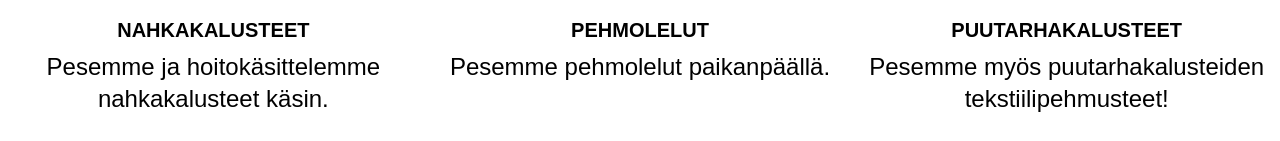
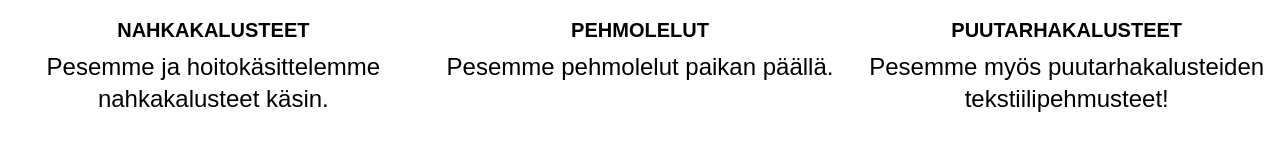
Before and after one commit to mankki/PesuPlus3, a React (Create React App) app: page / in a window 1280 px wide. Shown: the part 4669-4810 px from the top of the page. Built offline with nearby package versions, Linux system fonts and the light colour scheme; the HTML template or start-up script is replaced by a standard one.

Commit message:
Kirjoitusvirheen korjaus

```diff
--- a/src/components/content/otherwashable.tsx
+++ b/src/components/content/otherwashable.tsx
@@ -22,7 +22,7 @@ const otherwashable = () => {
             alt="pehmolelu" />
             <h5 className = "mb-2 text-xl font-bold leading-tight text-black">PEHMOLELUT</h5>
               <p className = "mb-4 text-2xl text-black text-center">
-                Pesemme pehmolelut paikanpäällä.
+                Pesemme pehmolelut paikan päällä.
               </p>
           </div>
         <div className = "flex flex-col rounded-lg sm:shrink-0 sm:grow sm:basis-0 sm:rounded-e-none items-center">
```
